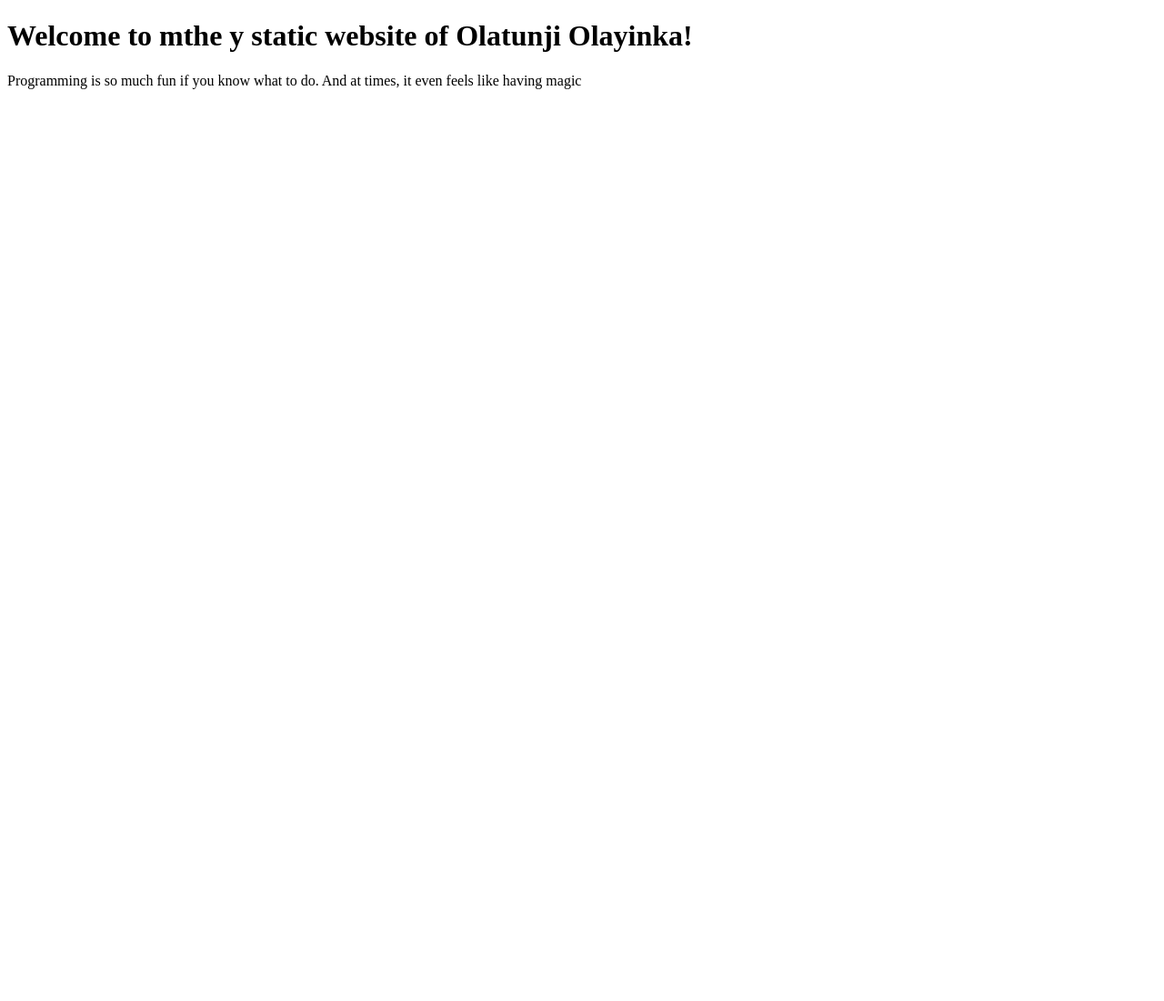
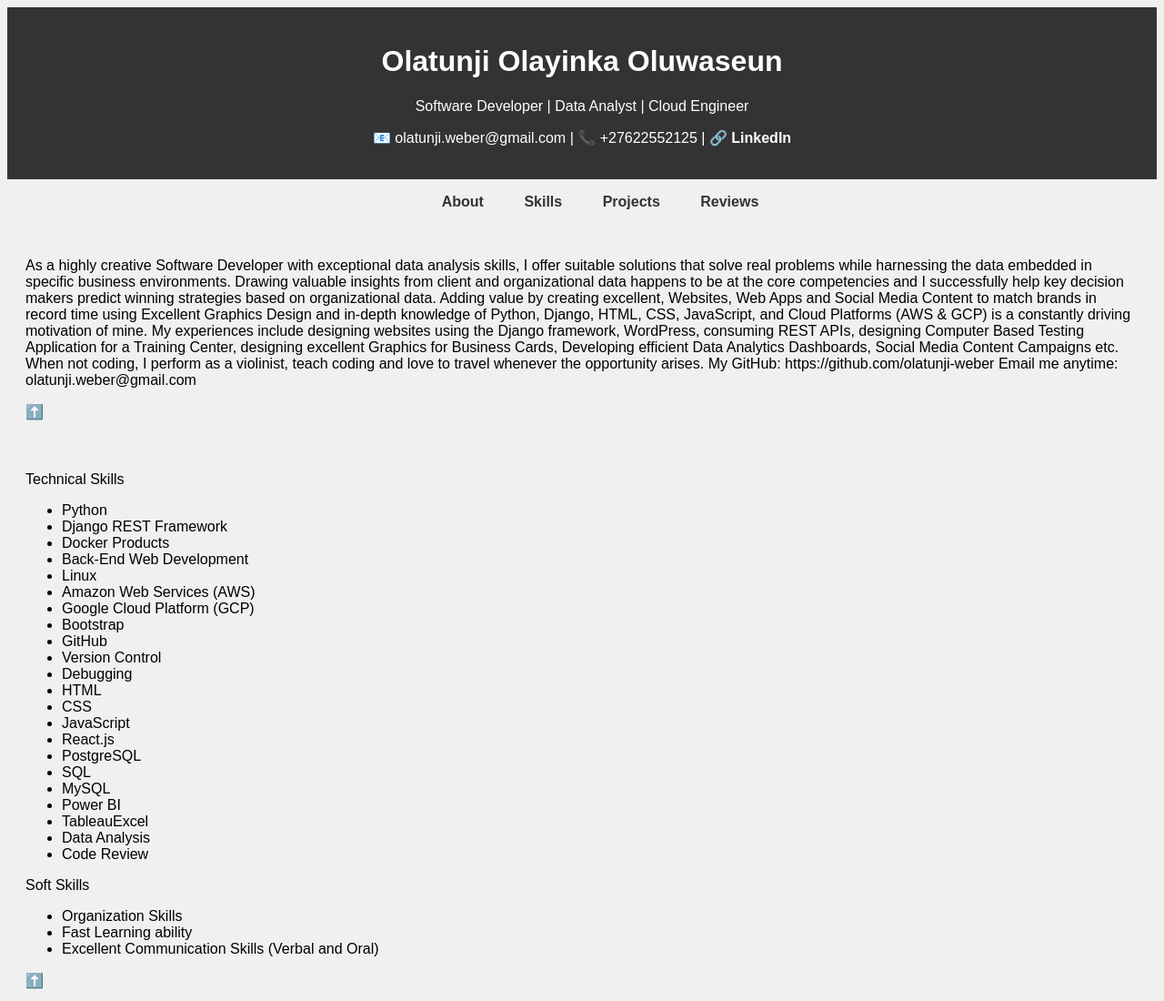
Before and after one commit to olatunji-weber/static-website-docker, a plain HTML site: page index.html in a window 1280 px wide. Shown: the top 1100 px of the page at 91% size. Before the commit the page ends 800 px from the top, so only its background shows below. Drawn offline with Linux system fonts and the light colour scheme.

Commit message:
Better HTML Content..

```diff
--- a/index.html
+++ b/index.html
@@ -1,10 +1,117 @@
 <!DOCTYPE html>
-<html>
-    <head>
-        <title>My Static Website</title>
-    </head>
-    <body>
-        <h1>Welcome to mthe y static website of Olatunji Olayinka!</h1>
-        <p>Programming is so much fun if you know what to do. And at times, it even feels like having magic</p>
-    </body>
+<html lang="en">
+<head>
+    <meta charset="UTF-8">
+    <meta name="viewport" content="width=device-width, initial-scale=1.0">
+    <title>Olatunji Olayinka's Portfolio</title>
+    <link rel="stylesheet" href="styles.css">
+</head>
+<body>
+    <header id="head">
+        <h1>Olatunji Olayinka Oluwaseun</h1>
+        <p>Software Developer | Data Analyst | Cloud Engineer </p>
+        <p>📧 olatunji.weber@gmail.com | 📞 +27622552125 | 🔗 <a href="https://www.linkedin.com/in/olatunji-olayinka-coder/">LinkedIn</a> </p>
+    </header>
+
+    <nav>
+        <ul>
+            <li><a href="#about">About</a></li>
+            <li><a href="#skills">Skills</a></li>
+            <li><a href="#projects">Projects</a></li>
+            <li><a href="#reviews">Reviews</a></li>
+        </ul>
+    </nav>
+
+    <section id="about">
+        <p>
+            As a highly creative Software Developer with exceptional data analysis skills, I offer suitable solutions that solve real problems while harnessing the data embedded in specific business environments. Drawing valuable insights from client and organizational data happens to be at the core competencies and I successfully help key decision makers predict winning strategies based on organizational data.
+
+Adding value by creating excellent, Websites, Web Apps and Social Media Content to match brands in record time using Excellent Graphics Design and in-depth knowledge of Python, Django, HTML, CSS, JavaScript, and Cloud Platforms (AWS & GCP) is a constantly driving motivation of mine.
+
+My experiences include designing websites using the Django framework, WordPress, consuming REST APIs, designing Computer Based Testing Application for a Training Center, designing excellent Graphics for Business Cards, Developing efficient Data Analytics Dashboards, Social Media Content Campaigns etc.
+
+When not coding, I perform as a violinist, teach coding and love to travel whenever the opportunity arises.
+
+
+My GitHub: https://github.com/olatunji-weber
+Email me anytime: olatunji.weber@gmail.com
+        </p>
+        <a href="#head">⬆️</a>
+    </section>
+
+    <section id="skills">
+        <div>
+            <p>Technical Skills</p>
+            <ul>
+                <li>Python</li>
+                <li>Django REST Framework</li>
+                <li>Docker Products</li>
+                <li>Back-End Web Development</li>
+                <li>Linux</li>
+                <li>Amazon Web Services (AWS)</li>
+                <li>Google Cloud Platform (GCP)</li>
+                <li>Bootstrap</li>
+                <li>GitHub</li>
+                <li>Version Control</li>
+                <li>Debugging</li>
+                <li>HTML</li>
+                <li>CSS</li>
+                <li>JavaScript</li>
+                <li>React.js</li>
+                <li>PostgreSQL</li>
+                <li>SQL</li>
+                <li>MySQL</li>
+                <li>Power BI</li>
+                <li>TableauExcel</li>
+                <li>Data Analysis</li>
+                <li>Code Review</li>
+            </ul>
+
+            <p>Soft Skills</p>
+            <ul>
+                <li>Organization Skills</li>
+                <li>Fast Learning ability</li>
+                <li>Excellent Communication Skills (Verbal and Oral)</li>
+            </ul>
+            <a href="#head">⬆️</a>
+        </div>
+    </section>
+
+    <section id="projects">
+        <h2>Projects</h2>
+        <div class="project">
+            <img src="project1.jpg" alt="Project 1">
+            <h3>Project 1</h3>
+            <p>Description of Project 1</p>
+        </div>
+        <div class="project">
+            <img src="project2.jpg" alt="Project 2">
+            <h3>Project 2</h3>
+            <p>Description of Project 2</p>
+        </div>
+        <!-- Add more projects as needed -->
+        <a href="#head">⬆️</a>
+    </section>
+
+    <section id="reviews">
+        <h2>Reviews</h2>
+        <div class="review">
+            <img src="reviewer1.jpg" alt="Reviewer 1">
+            <h3>John Doe</h3>
+            <p>"Olatunji's work is outstanding. Highly recommended!"</p>
+        </div>
+        <div class="review">
+            <img src="reviewer2.jpg" alt="Reviewer 2">
+            <h3>Jane Smith</h3>
+            <p>"I was impressed with Olatunji's creativity and skills."</p>
+        </div>
+        <!-- Add more reviews as needed -->
+        <a href="#head">⬆️</a>
+    </section>
+
+    <footer>
+        <p>&copy; 2023 Olatunji Olayinka | 🔗 <a href="https://www.linkedin.com/in/olatunji-olayinka-coder/">Contact Me</a> <a href="#head">⬆️</a></p>
+    </footer>
+
+</body>
 </html>
--- /dev/null
+++ b/styles.css
@@ -0,0 +1,67 @@
+body {
+    font-family: Arial, sans-serif;
+    background-color: #f0f0f0;
+}
+
+header {
+    text-align: center;
+    background-color: #333;
+    color: #fff;
+    padding: 20px;
+}
+
+header p a {
+    color: #fff;
+}
+
+nav ul {
+    text-align: center;
+    list-style: none;
+}
+
+nav li {
+    display: inline;
+    margin: 20px;
+}
+
+a {
+    text-decoration: none;
+    color: #333;
+    font-weight: bold;
+    transition: color 0.3s;
+}
+
+a:hover {
+    color: #ff6600;
+}
+
+section {
+    padding: 20px;
+}
+
+.project, .review {
+    text-align: center;
+    margin: 20px;
+    padding: 20px;
+    background-color: #fff;
+    border: 1px solid #ddd;
+    border-radius: 5px;
+    box-shadow: 0 0 10px rgba(0, 0, 0, 0.1);
+}
+
+.project img, .review img {
+    max-width: 100%;
+    border-radius: 5px;
+    margin-bottom: 10px;
+}
+
+footer {
+    text-align: center;
+    background-color: #333;
+    color: #fff;
+    padding: 10px;
+}
+
+footer a {
+    color: #fff;
+}
```
